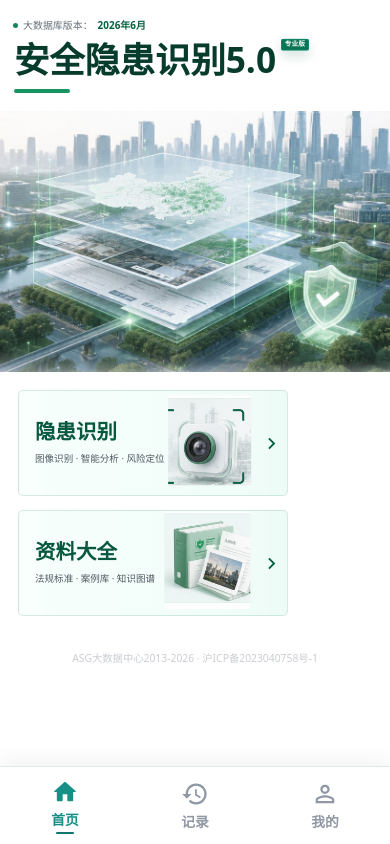
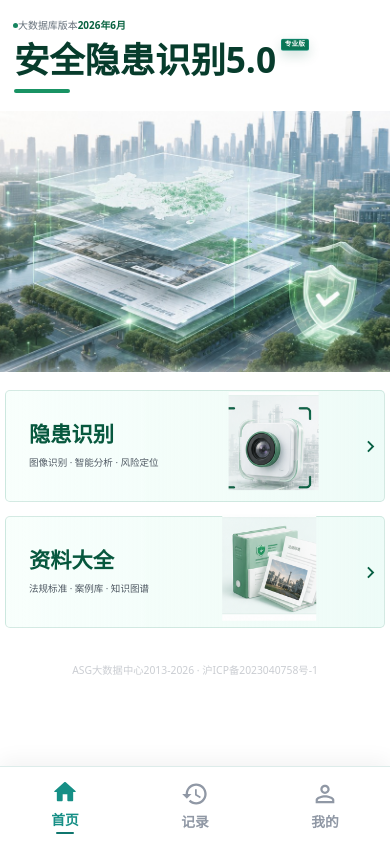
Before and after one commit to mabeibei-coser/asg100, a React (Vite) app: page / in a window 390 px wide. Built offline with nearby package versions, Linux system fonts and the light colour scheme; no server answers.

Commit message:
fix: match mobile home entry layout

```diff
--- a/package.json
+++ b/package.json
@@ -1,7 +1,7 @@
 {
   "name": "asg100",
   "private": true,
-  "version": "0.1.46",
+  "version": "0.1.47",
   "type": "module",
   "description": "安全隐患识别平台 5.0 专业版 - 隐患识别 + 短信登录 + VIP 会员 + 安防文档库",
   "scripts": {
--- a/src/App.jsx
+++ b/src/App.jsx
@@ -392,7 +392,7 @@ function HomeLanding({ onGoIdentify, onGoResources, onGoHistory, onGoProfile })
 
       <main className="home-redesign-main">
         <section className="home-hero-copy" aria-labelledby="home-main-title">
-          <div className="home-mobile-version">大数据库版本：<span>{currentMonthLabel()}</span></div>
+          <div className="home-mobile-version">大数据库版本<span>{currentMonthLabel()}</span></div>
           <h1 id="home-main-title">
             <span className="home-title-text">安全隐患识别5.0</span>
             <span className="home-title-badge">专业版</span>
--- a/src/styles/index.css
+++ b/src/styles/index.css
@@ -2893,7 +2893,7 @@ body::before {
   .home-mobile-version {
     display: inline-flex;
     align-items: center;
-    gap: 5px;
+    gap: 0;
     margin: 0 0 8px -1px;
     color: #65707a;
     font-size: clamp(0.56rem, 2.55vw, 0.66rem);
@@ -2965,17 +2965,20 @@ body::before {
   .home-entry-list {
     order: 3;
     display: grid;
+    grid-template-columns: minmax(0, 1fr);
     gap: 14px;
-    padding: 18px 18px 20px;
+    width: 100%;
+    padding: 18px 5px 20px;
   }
 
   .home-entry-card {
-    min-height: 100px;
+    width: 100%;
+    min-height: 105px;
     border-radius: 5px;
     border-color: rgba(12, 114, 83, 0.15);
-    grid-template-columns: minmax(0, 1fr) 36% 18px;
-    gap: 6px;
-    padding: 10px 9px 10px 16px;
+    grid-template-columns: minmax(0, 1fr) minmax(112px, 42%) 18px;
+    gap: 8px;
+    padding: 11px 7px 11px 23px;
     box-shadow: none;
     background:
       linear-gradient(90deg, rgba(248, 255, 252, 0.98), rgba(232, 249, 244, 0.58)),
@@ -2986,19 +2989,19 @@ body::before {
     grid-column: 2;
     grid-row: 1;
     width: 100%;
-    height: 84px;
+    height: 88px;
     justify-self: end;
   }
 
   .home-entry-copy {
     grid-column: 1;
     grid-row: 1;
-    gap: 9px;
+    gap: 10px;
     align-self: center;
   }
 
   .home-entry-copy strong {
-    font-size: clamp(1.12rem, 5.25vw, 1.28rem);
+    font-size: clamp(1.18rem, 5.45vw, 1.38rem);
     font-weight: 760;
     line-height: 1.12;
   }
@@ -3016,9 +3019,9 @@ body::before {
   }
 
   .home-entry-card:first-child .home-entry-image img {
-    width: 108%;
-    height: 108%;
-    transform: translate(-1%, -3%);
+    width: 112%;
+    height: 112%;
+    transform: translate(-3%, -5%);
   }
 
   .home-entry-card:first-child .home-entry-image::after {
@@ -3026,9 +3029,9 @@ body::before {
   }
 
   .home-entry-card:nth-child(2) .home-entry-image img {
-    width: 116%;
-    height: 116%;
-    transform: translate(-3%, -3%);
+    width: 120%;
+    height: 120%;
+    transform: translate(-6%, -4%);
   }
 
   .home-entry-arrow {
@@ -3039,6 +3042,7 @@ body::before {
     box-shadow: none;
     background: transparent;
     align-self: center;
+    justify-self: end;
   }
 
   .home-entry-arrow svg {
@@ -3090,16 +3094,17 @@ body::before {
   }
 
   .home-entry-list {
-    padding-left: 22px;
-    padding-right: 22px;
+    padding-left: 5px;
+    padding-right: 5px;
   }
 
   .home-entry-card {
-    min-height: 100px;
+    min-height: 102px;
+    padding-left: 21px;
   }
 
   .home-entry-image {
-    height: 80px;
+    height: 84px;
   }
 }
 
```
Also changed, not shown: 1 other file (tests, documents, lock files or other folders).
